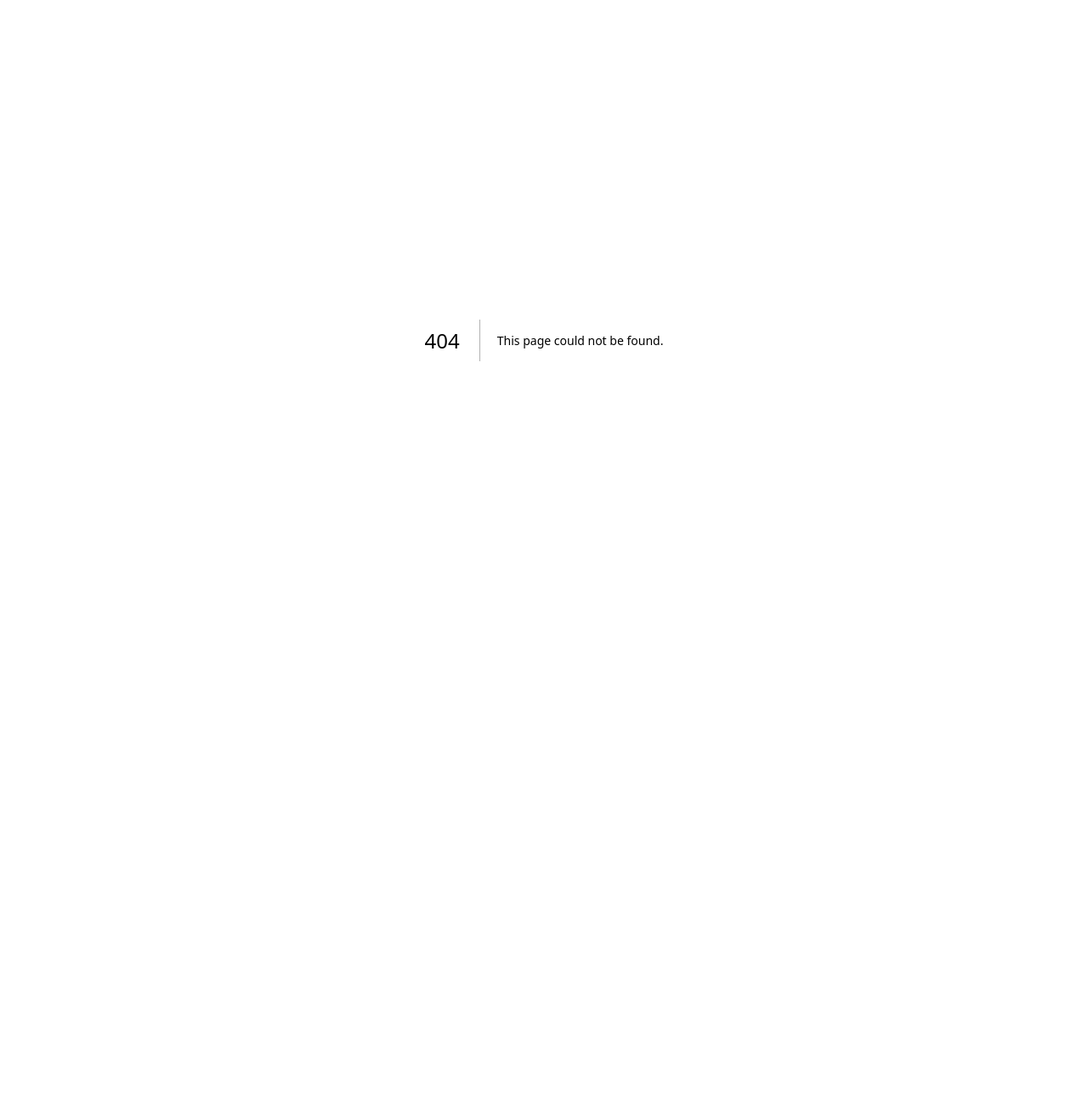
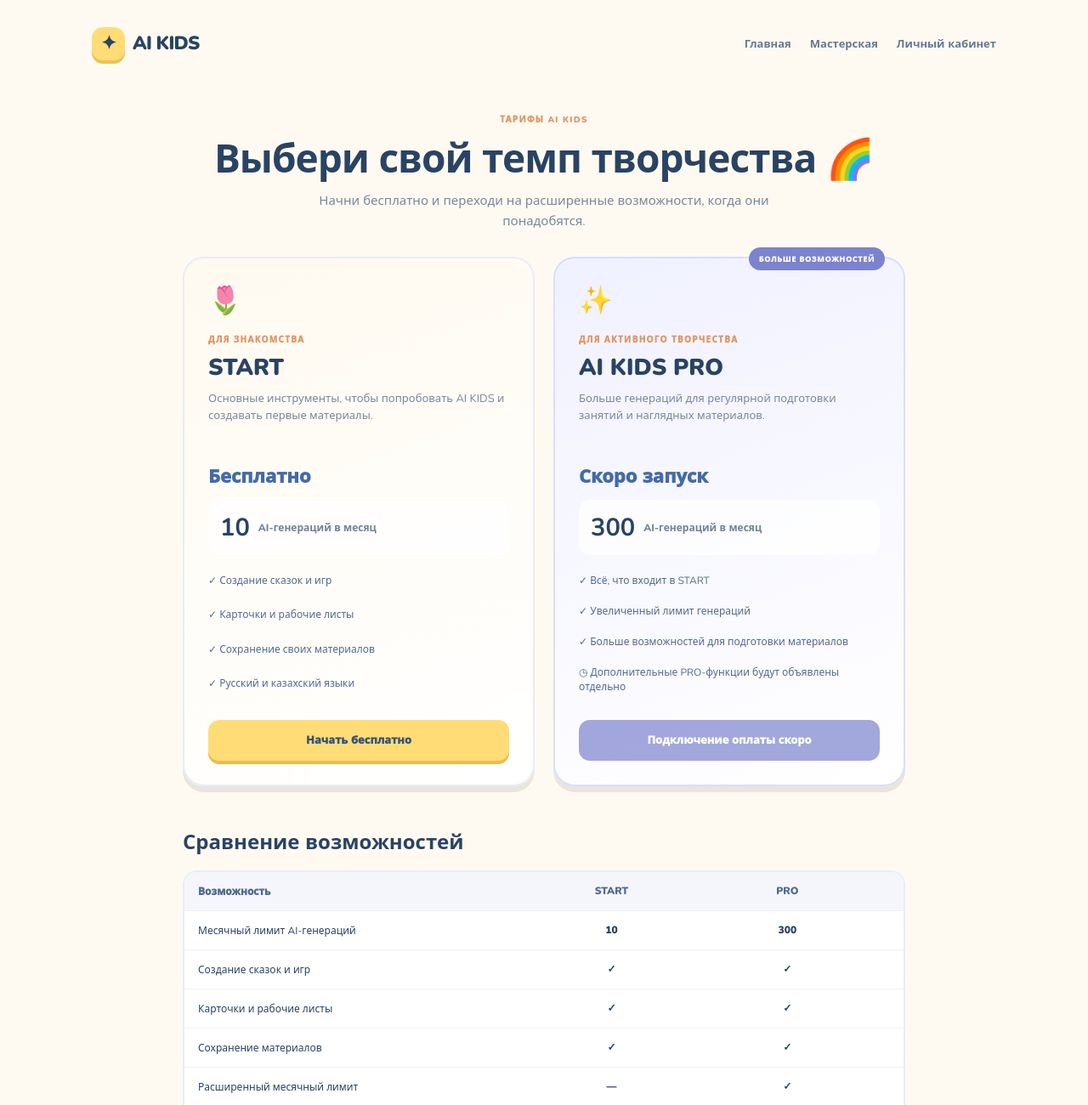
Before and after one commit to alimzhanovaina-maker/ai-kids, a Next.js app: page /pricing in a window 1280 px wide. Before the commit this address had no page. Shown: the top 1300 px of the page at 85% size. Before the commit the page ends 800 px from the top, so only its background shows below. Built offline with nearby package versions, Linux system fonts and the light colour scheme.

Commit message:
Create page.tsx

```diff
--- /dev/null
+++ b/src/app/pricing/page.tsx
@@ -0,0 +1,134 @@
+import Link from "next/link";
+
+const features = [
+  { label: "Месячный лимит AI-генераций", start: "10", pro: "300" },
+  { label: "Создание сказок и игр", start: true, pro: true },
+  { label: "Карточки и рабочие листы", start: true, pro: true },
+  { label: "Сохранение материалов", start: true, pro: true },
+  { label: "Расширенный месячный лимит", start: false, pro: true },
+  { label: "Приоритетная генерация", start: false, pro: "Будет добавлено" },
+];
+
+export default function PricingPage() {
+  return (
+    <main className="pricing-page">
+      <header className="topbar">
+        <Link href="/" className="brand"><span>✦</span> AI KIDS</Link>
+        <nav>
+          <Link href="/">Главная</Link>
+          <Link href="/studio">Мастерская</Link>
+          <Link href="/dashboard">Личный кабинет</Link>
+        </nav>
+      </header>
+
+      <section className="intro">
+        <span className="eyebrow">ТАРИФЫ AI KIDS</span>
+        <h1>Выбери свой темп творчества 🌈</h1>
+        <p>Начни бесплатно и переходи на расширенные возможности, когда они понадобятся.</p>
+      </section>
+
+      <section className="plans" aria-label="Сравнение тарифов">
+        <article className="plan start">
+          <div className="plan-icon">🌷</div>
+          <span className="plan-label">ДЛЯ ЗНАКОМСТВА</span>
+          <h2>START</h2>
+          <p className="plan-desc">Основные инструменты, чтобы попробовать AI KIDS и создавать первые материалы.</p>
+          <div className="price">Бесплатно</div>
+          <div className="limit"><strong>10</strong><span>AI-генераций в месяц</span></div>
+          <ul>
+            <li>✓ Создание сказок и игр</li>
+            <li>✓ Карточки и рабочие листы</li>
+            <li>✓ Сохранение своих материалов</li>
+            <li>✓ Русский и казахский языки</li>
+          </ul>
+          <Link href="/signup" className="plan-button secondary">Начать бесплатно</Link>
+        </article>
+
+        <article className="plan pro">
+          <div className="popular">БОЛЬШЕ ВОЗМОЖНОСТЕЙ</div>
+          <div className="plan-icon">✨</div>
+          <span className="plan-label">ДЛЯ АКТИВНОГО ТВОРЧЕСТВА</span>
+          <h2>AI KIDS PRO</h2>
+          <p className="plan-desc">Больше генераций для регулярной подготовки занятий и наглядных материалов.</p>
+          <div className="price">Скоро запуск</div>
+          <div className="limit"><strong>300</strong><span>AI-генераций в месяц</span></div>
+          <ul>
+            <li>✓ Всё, что входит в START</li>
+            <li>✓ Увеличенный лимит генераций</li>
+            <li>✓ Больше возможностей для подготовки материалов</li>
+            <li>◷ Дополнительные PRO-функции будут объявлены отдельно</li>
+          </ul>
+          <button className="plan-button primary" type="button" disabled>Подключение оплаты скоро</button>
+        </article>
+      </section>
+
+      <section className="comparison">
+        <h2>Сравнение возможностей</h2>
+        <div className="table-wrap">
+          <table>
+            <thead><tr><th>Возможность</th><th>START</th><th>PRO</th></tr></thead>
+            <tbody>
+              {features.map((feature) => (
+                <tr key={feature.label}>
+                  <td>{feature.label}</td>
+                  <td>{feature.start === true ? "✓" : feature.start === false ? "—" : feature.start}</td>
+                  <td>{feature.pro === true ? "✓" : feature.pro === false ? "—" : feature.pro}</td>
+                </tr>
+              ))}
+            </tbody>
+          </table>
+        </div>
+      </section>
+
+      <p className="notice">
+        Важно: сейчас на странице показаны условия тарифов, предусмотренные платформой.
+        Приём оплаты и автоматическое подключение PRO ещё не настроены. Кнопка PRO станет активной после подключения платёжного сервиса.
+      </p>
+
+      <footer><b>✦ AI KIDS</b><span>Большие идеи для маленьких открытий</span><span>Қазақша · Русский</span></footer>
+
+      <style>{`
+        * { box-sizing: border-box; }
+        .pricing-page { max-width: 1120px; margin: 0 auto; padding: 22px 28px 40px; color: #294363; font-family: Nunito, system-ui, sans-serif; }
+        .topbar { min-height: 58px; display:flex; align-items:center; justify-content:space-between; gap:18px; }
+        .brand { display:flex; align-items:center; gap:9px; color:#294363; font-size:22px; font-weight:1000; text-decoration:none; }
+        .brand span { display:grid; place-items:center; width:39px; height:39px; border-radius:13px; background:#ffdc75; box-shadow:0 4px 0 #ebc25a; }
+        nav { display:flex; gap:22px; font-size:13px; font-weight:900; }
+        nav a { color:#647995; text-decoration:none; }
+        nav a:hover { color:#df865f; }
+        .intro { padding:48px 10px 30px; text-align:center; }
+        .eyebrow,.plan-label { color:#df9564; font-size:10px; font-weight:1000; letter-spacing:1.3px; }
+        .intro h1 { margin:12px 0 10px; font-size:clamp(30px,5vw,46px); line-height:1.12; letter-spacing:-1px; }
+        .intro p { max-width:620px; margin:0 auto; color:#77879e; font-size:15px; line-height:1.6; }
+        .plans { display:grid; grid-template-columns:repeat(2,minmax(0,1fr)); gap:22px; max-width:850px; margin:0 auto 48px; align-items:stretch; }
+        .plan { position:relative; padding:28px; border:2px solid #e8edf5; border-radius:25px; background:white; box-shadow:0 7px 0 #e9e5de; }
+        .plan.start { background:linear-gradient(160deg,#fffaf0,#fff); }
+        .plan.pro { border-color:#d9defb; background:linear-gradient(160deg,#f0f1ff,#fff); }
+        .popular { position:absolute; top:-13px; right:22px; padding:7px 12px; border-radius:20px; background:#7c83ce; color:white; font-size:9px; font-weight:1000; letter-spacing:.7px; }
+        .plan-icon { font-size:32px; margin-bottom:12px; }
+        .plan h2 { margin:5px 0 8px; font-size:27px; font-weight:1000; }
+        .plan-desc { min-height:65px; margin:0; color:#77879e; font-size:13px; line-height:1.55; }
+        .price { margin:20px 0 12px; color:#426ba8; font-size:22px; font-weight:1000; }
+        .limit { display:flex; align-items:center; gap:10px; padding:13px 14px; border-radius:14px; background:#ffffffc9; }
+        .limit strong { color:#294363; font-size:29px; }
+        .limit span { color:#71819a; font-size:12px; font-weight:800; }
+        ul { display:grid; gap:12px; min-height:150px; margin:22px 0; padding:0; list-style:none; color:#526b8e; font-size:12px; line-height:1.45; }
+        .plan-button { display:flex; width:100%; min-height:48px; align-items:center; justify-content:center; border:0; border-radius:13px; font:inherit; font-size:13px; font-weight:1000; text-decoration:none; }
+        .plan-button.secondary { background:#ffdc75; color:#35527b; box-shadow:0 4px 0 #e8bd52; }
+        .plan-button.primary { background:#7c83ce; color:white; opacity:.7; cursor:not-allowed; }
+        .comparison { max-width:850px; margin:0 auto; }
+        .comparison h2 { margin:0 0 17px; font-size:24px; }
+        .table-wrap { overflow-x:auto; border:2px solid #e8edf5; border-radius:17px; background:white; }
+        table { width:100%; border-collapse:collapse; font-size:12px; }
+        th,td { padding:14px 16px; border-bottom:1px solid #edf0f5; text-align:left; }
+        th { background:#f4f6fc; color:#526b8e; font-weight:1000; }
+        td:not(:first-child),th:not(:first-child) { text-align:center; font-weight:900; }
+        tr:last-child td { border-bottom:0; }
+        .notice { max-width:850px; margin:22px auto 0; padding:14px 16px; border-radius:13px; background:#fff7e8; color:#8a7049; font-size:11px; line-height:1.6; }
+        footer { display:flex; justify-content:space-between; gap:14px; margin-top:35px; padding-top:20px; border-top:2px dashed #eadfcb; color:#8390a4; font-size:11px; }
+        footer b { color:#294363; font-size:16px; }
+        @media(max-width:650px) { .pricing-page { padding:12px 15px 28px; } .topbar { flex-wrap:wrap; } nav { order:3; width:100%; gap:14px; flex-wrap:wrap; } .intro { padding:35px 0 24px; } .plans { grid-template-columns:1fr; gap:20px; } .plan-desc,ul { min-height:0; } footer { flex-direction:column; align-items:center; text-align:center; } }
+      `}</style>
+    </main>
+  );
+}
```
